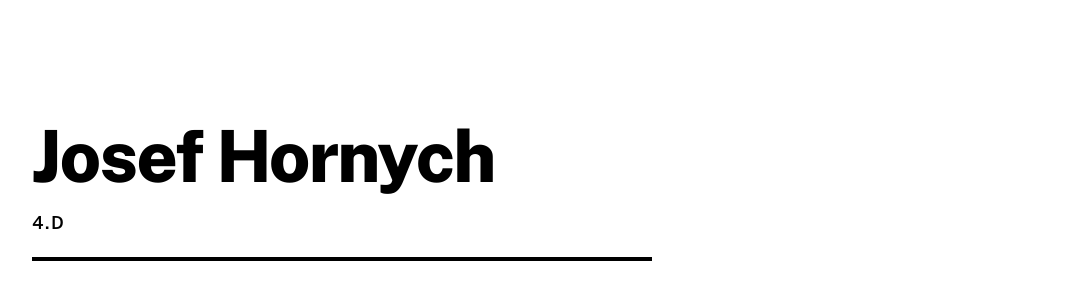
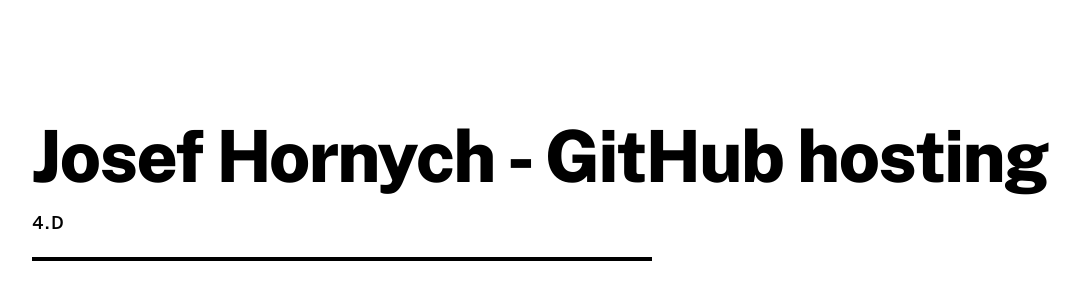
Before and after one commit to magemun/josefhornych.fun, a plain HTML site: page index.html in a window 1280 px wide. Shown: the part 258-558 px from the top of the page, without its empty margins (0-1080 px from the left). Drawn offline with nearby package versions, Linux system fonts and the light colour scheme.

Commit message:
Update index.html

```diff
--- a/index.html
+++ b/index.html
@@ -46,7 +46,7 @@
 </style>
 </head>
 <body>
-  <h1>Josef Hornych</h1>
+  <h1>Josef Hornych - GitHub hosting</h1>
   <p class="trida">4.D</p>
   <div class="rule"></div>
 </body>
```
